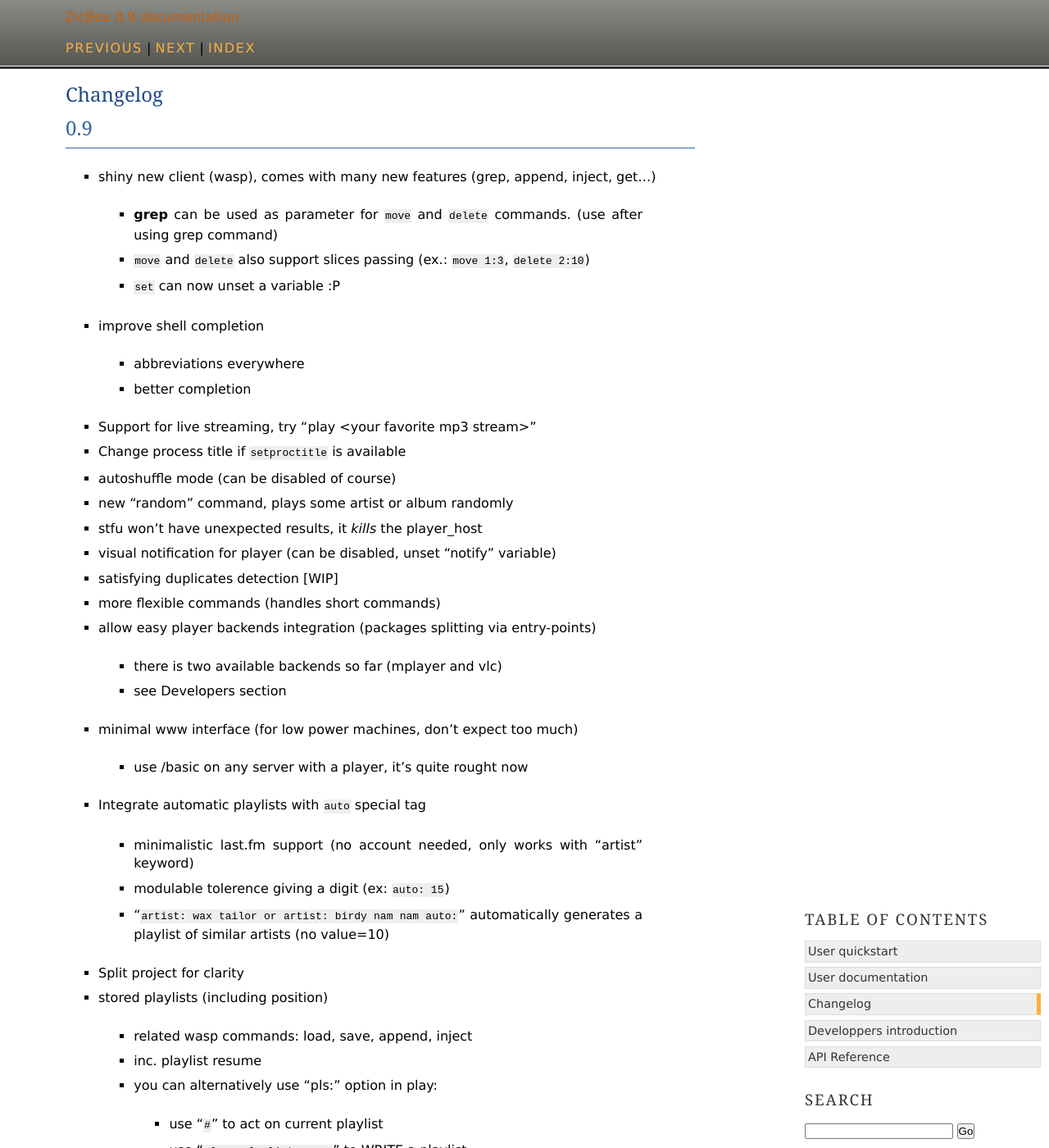
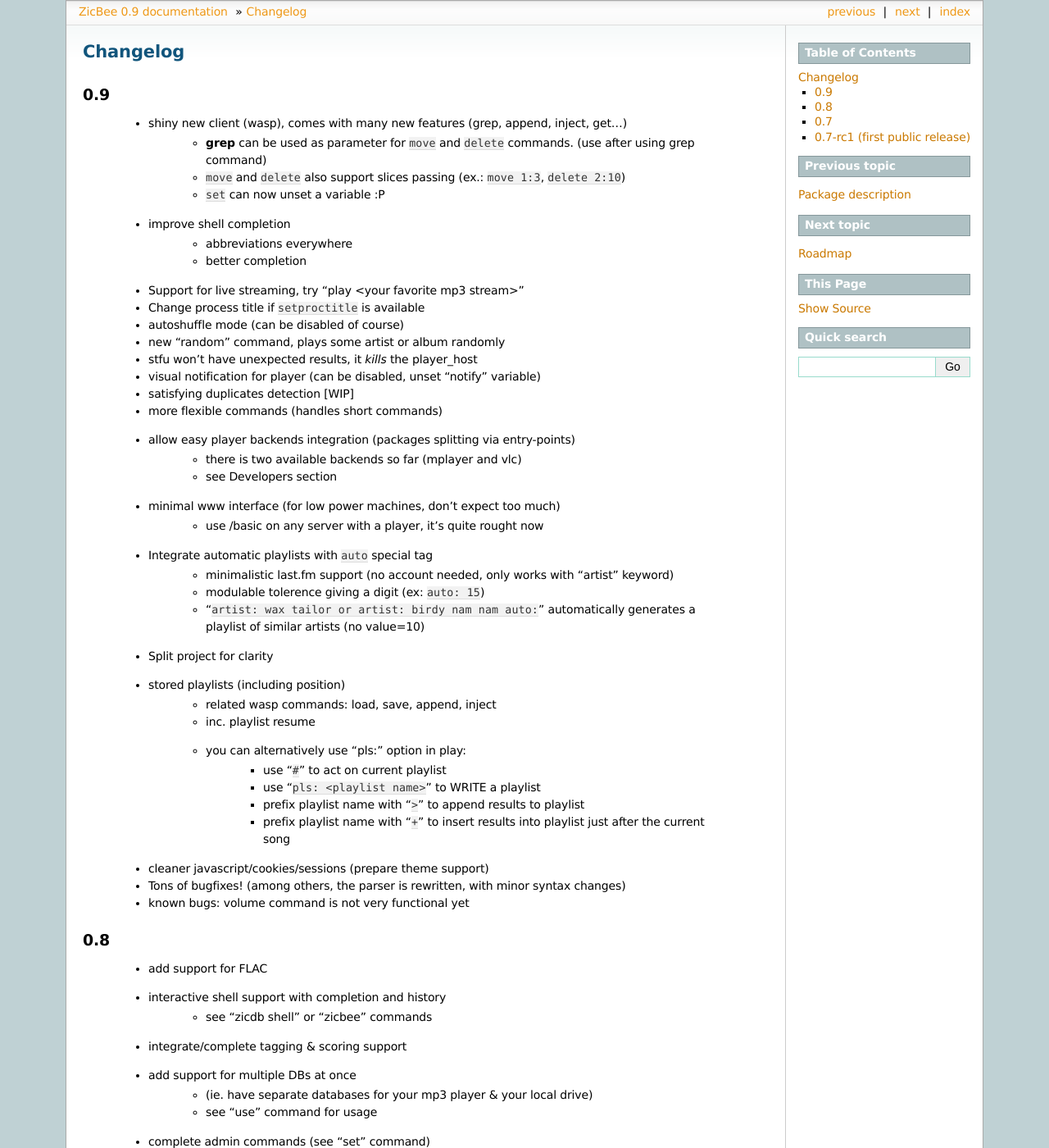
Before and after one commit to fdev31/zicbee-workshop, a Sphinx documentation site: the page built from docs/source/changelog.rst, in a window 1280 px wide and 1400 px high. Shown: the whole window at 82% size. Built offline with Sphinx 7.4.7, drawn with Linux system fonts in a browser that asks for light colours; formulas are drawn with MathJax 3; some of the changed text lies outside the part shown.

Commit message:
refactor & improve documentation

```diff
--- a/docs/source/changelog.rst
+++ b/docs/source/changelog.rst
@@ -4,64 +4,64 @@
 0.9
 ...
 
- * shiny new client (wasp), comes with many new features (grep, append, inject, get...)
-    * **grep** can be used as parameter for ``move`` and ``delete`` commands. (use after using grep command)
-    * ``move`` and ``delete`` also support slices passing (ex.: ``move 1:3``, ``delete 2:10``)
-    * ``set`` can now unset a variable :P
- * improve shell completion
-    * abbreviations everywhere
-    * better completion
- * Support for live streaming, try "play <your favorite mp3 stream>"
- * Change process title if ``setproctitle`` is available
- * autoshuffle mode (can be disabled of course)
- * new "random" command, plays some artist or album randomly
- * stfu won't have unexpected results, it *kills* the player_host
- * visual notification for player (can be disabled, unset "notify" variable)
- * satisfying duplicates detection [WIP]
- * more flexible commands (handles short commands)
- * allow easy player backends integration (packages splitting via entry-points)
-    * there is two available backends so far (mplayer and vlc)
-    * see Developers section
- * minimal www interface (for low power machines, don't expect too much)
-    * use /basic on any server with a player, it's quite rought now
- * Integrate automatic playlists with ``auto`` special tag
-    * minimalistic last.fm support (no account needed, only works with "artist" keyword)
-    * modulable tolerence giving a digit (ex: ``auto: 15``)
-    * "``artist: wax tailor or artist: birdy nam nam auto:``" automatically generates a playlist of similar artists (no value=10)
- * Split project for clarity
- * stored playlists (including position)
-    * related wasp commands: load, save, append, inject
-    * inc. playlist resume
-    * you can alternatively use "pls:" option in play:
-        * use "``#``" to act on current playlist
-        * use "``pls: <playlist name>``" to WRITE a playlist
-        * prefix playlist name with "``>``" to append results to playlist
-        * prefix playlist name with "``+``" to insert results into playlist just after the current song
- * cleaner javascript/cookies/sessions (prepare theme support)
- * Tons of bugfixes! (among others, the parser is rewritten, with minor syntax changes)
- * known bugs: volume command is not very functional yet
+ - shiny new client (wasp), comes with many new features (grep, append, inject, get...)
+    - **grep** can be used as parameter for ``move`` and ``delete`` commands. (use after using grep command)
+    - ``move`` and ``delete`` also support slices passing (ex.: ``move 1:3``, ``delete 2:10``)
+    - ``set`` can now unset a variable :P
+ - improve shell completion
+    - abbreviations everywhere
+    - better completion
+ - Support for live streaming, try "play <your favorite mp3 stream>"
+ - Change process title if ``setproctitle`` is available
+ - autoshuffle mode (can be disabled of course)
+ - new "random" command, plays some artist or album randomly
+ - stfu won't have unexpected results, it *kills* the player_host
+ - visual notification for player (can be disabled, unset "notify" variable)
+ - satisfying duplicates detection [WIP]
+ - more flexible commands (handles short commands)
+ - allow easy player backends integration (packages splitting via entry-points)
+    - there is two available backends so far (mplayer and vlc)
+    - see Developers section
+ - minimal www interface (for low power machines, don't expect too much)
+    - use /basic on any server with a player, it's quite rought now
+ - Integrate automatic playlists with ``auto`` special tag
+    - minimalistic last.fm support (no account needed, only works with "artist" keyword)
+    - modulable tolerence giving a digit (ex: ``auto: 15``)
+    - "``artist: wax tailor or artist: birdy nam nam auto:``" automatically generates a playlist of similar artists (no value=10)
+ - Split project for clarity
+ - stored playlists (including position)
+    - related wasp commands: load, save, append, inject
+    - inc. playlist resume
+    - you can alternatively use "pls:" option in play:
+        - use "``#``" to act on current playlist
+        - use "``pls: <playlist name>``" to WRITE a playlist
+        - prefix playlist name with "``>``" to append results to playlist
+        - prefix playlist name with "``+``" to insert results into playlist just after the current song
+ - cleaner javascript/cookies/sessions (prepare theme support)
+ - Tons of bugfixes! (among others, the parser is rewritten, with minor syntax changes)
+ - known bugs: volume command is not very functional yet
 
 0.8
 ...
 
- * add support for FLAC
- * interactive shell support with completion and history
-    * see "zicdb shell" or "zicbee" commands
- * integrate/complete tagging & scoring support
- * add support for multiple DBs at once
-    * (ie. have separate databases for your mp3 player & your local drive)
-    * see "use" command for usage
- * complete admin commands (see "set" command)
+ - add support for FLAC
+ - interactive shell support with completion and history
+    - see "zicdb shell" or "zicbee" commands
+ - integrate/complete tagging & scoring support
+ - add support for multiple DBs at once
+    - (ie. have separate databases for your mp3 player & your local drive)
+    - see "use" command for usage
+ - complete admin commands (see "set" command)
 
 0.7
 ...
 
- * add play, pause, next, prev, list
- * add cleaner configuration:: more unified (prepare themes handling)
-    * ensure default host is well given
+ - add play, pause, next, prev, list
+ - add cleaner configuration:: more unified (prepare themes handling)
+    - ensure default host is well given
 
 0.7-rc1 (first public release)
 ..............................
 
- * site launch
- * fixes egg/root installation (temporary file created)
+ - site launch
+ - fixes egg/root installation (temporary file created)
--- a/docs/source/conf.py
+++ b/docs/source/conf.py
@@ -103,7 +103,7 @@
 
 # The theme to use for HTML and HTML Help pages.  Major themes that come with
 # Sphinx are currently 'default' and 'sphinxdoc'.
-html_theme = 'agogo'
+html_theme = 'sphinxdoc'
 
 # Theme options are theme-specific and customize the look and feel of a theme
 # further.  For a list of options available for each theme, see the
--- a/docs/source/intro.rst
+++ b/docs/source/intro.rst
@@ -1,8 +1,8 @@
-.. _quickstart:
+.. _Quickstart:
 
-===============
-User quickstart
-===============
+==============
+Quick overview
+==============
 
 To know more, visit `the website <http://zicbee.gnux.info/>`_.
 
```
Also changed, not shown: docs/source/index.rst (+7 -0 lines), docs/source/roadmap.rst (added, +74 -0 lines), docs/source/user_manual.rst (+222 -213 lines).
